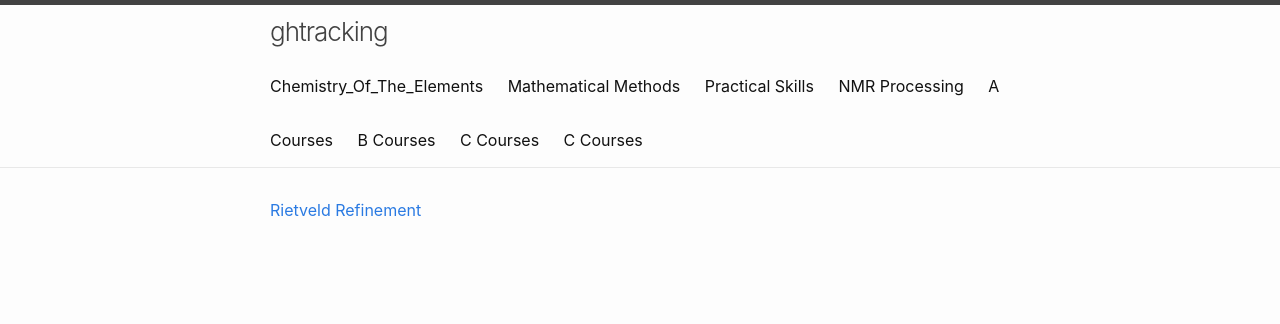
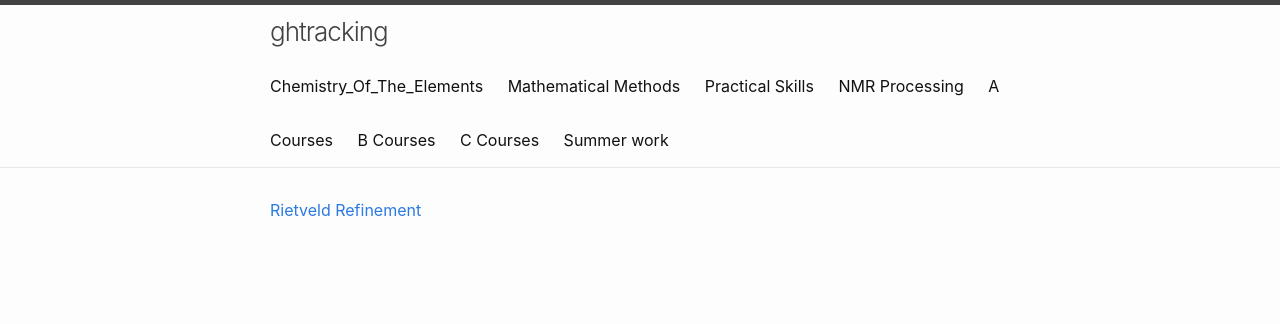
Before and after one commit to ghTracking/ghtracking.github.io, a Jekyll site: the page built from index_pages/summer_work.md, in a window 1280 px wide. Shown: the top 324 px of the page. Built offline with Jekyll 4.4.1, drawn with Linux system fonts in a browser that asks for light colours.

Commit message:
Fixed title for summer work in header

```diff
--- a/_includes/header.html
+++ b/_includes/header.html
@@ -41,7 +41,7 @@
     <a class="page-link" href="{{ "/A_Courses" | relative_url }}"> A Courses </a>
     <a class="page-link" href="{{ "/B_Courses" | relative_url }}"> B Courses </a>
     <a class="page-link" href="{{ "/C_Courses" | relative_url }}"> C Courses </a>
-    <a class="page-link" href="{{ "/summer_work" | relative_url }}"> C Courses </a>
+    <a class="page-link" href="{{ "/summer_work" | relative_url }}"> Summer work </a>
     {% endif %}
   </div>
   </nav>
```
